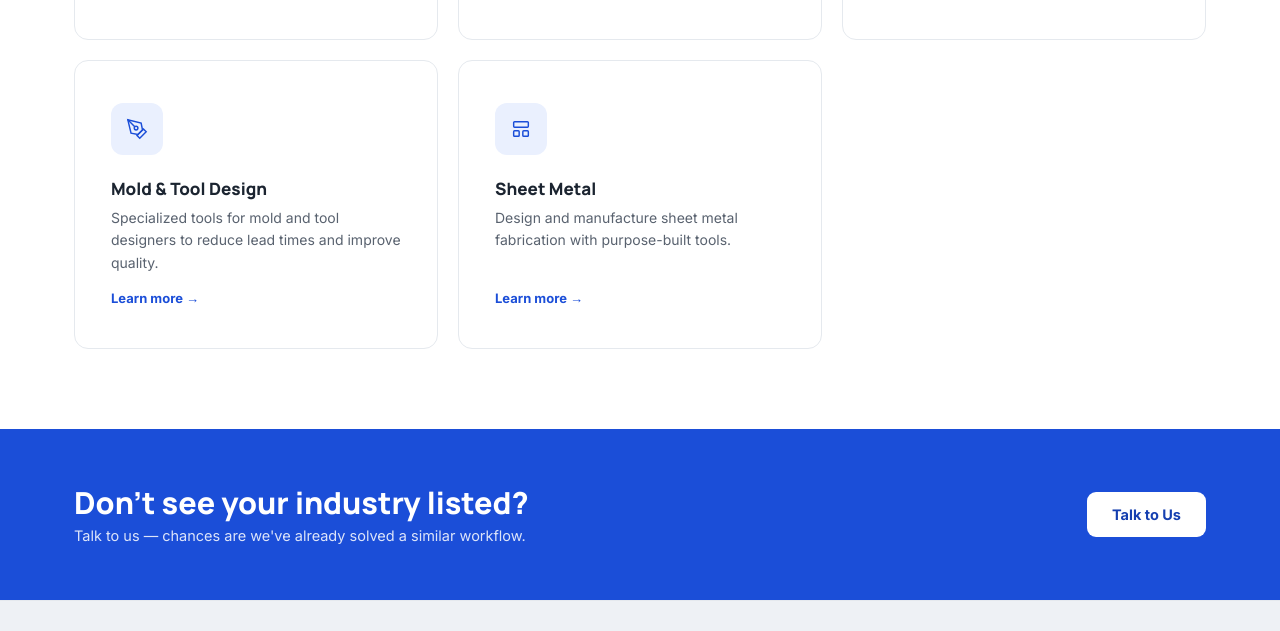
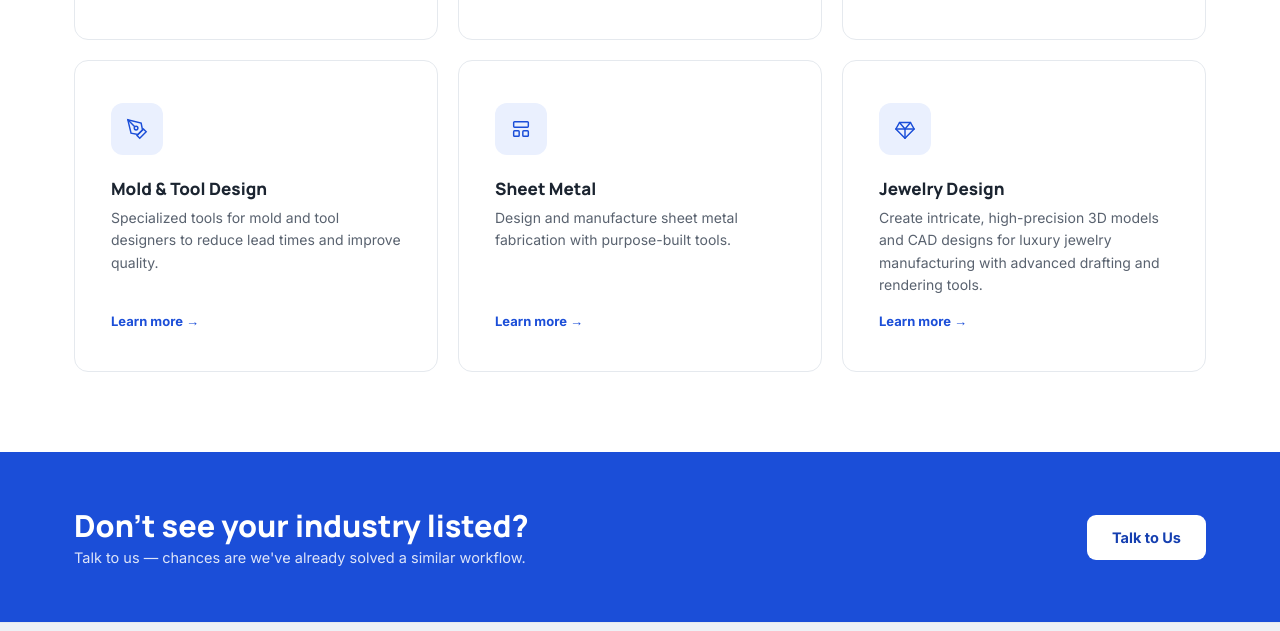
Before and after one commit to MASTER870-CMD/-technosha, a plain HTML site: page industries.html in a window 1280 px wide. Shown: the part 975-1606 px from the top of the page. Drawn offline with Linux system fonts and the light colour scheme.

Commit message:
added the Jewelry Design card in the industry pg

```diff
--- a/industries.html
+++ b/industries.html
@@ -1741,6 +1741,17 @@
             </svg></div>
           <h3>Sheet Metal</h3>
           <p>Design and manufacture sheet metal fabrication with purpose-built tools.</p>
+          <a href="./index.html#contact" class="learn">Learn more &rarr;</a>
+        </div>
+        <div class="sol-card" style="--i:8">
+          <div class="sol-icon"><svg viewBox="0 0 24 24" fill="none" stroke="currentColor" stroke-width="1.6" stroke-linecap="round" stroke-linejoin="round">
+              <path d="M6 5h12l4 7-10 10L2 12l4-7z"/>
+              <path d="M2 12h20"/>
+              <path d="M6 5l6 7 6-7"/>
+              <path d="M12 12v10"/>
+            </svg></div>
+          <h3>Jewelry Design</h3>
+          <p>Create intricate, high-precision 3D models and CAD designs for luxury jewelry manufacturing with advanced drafting and rendering tools.</p>
           <a href="./index.html#contact" class="learn">Learn more &rarr;</a>
         </div>
 
```
